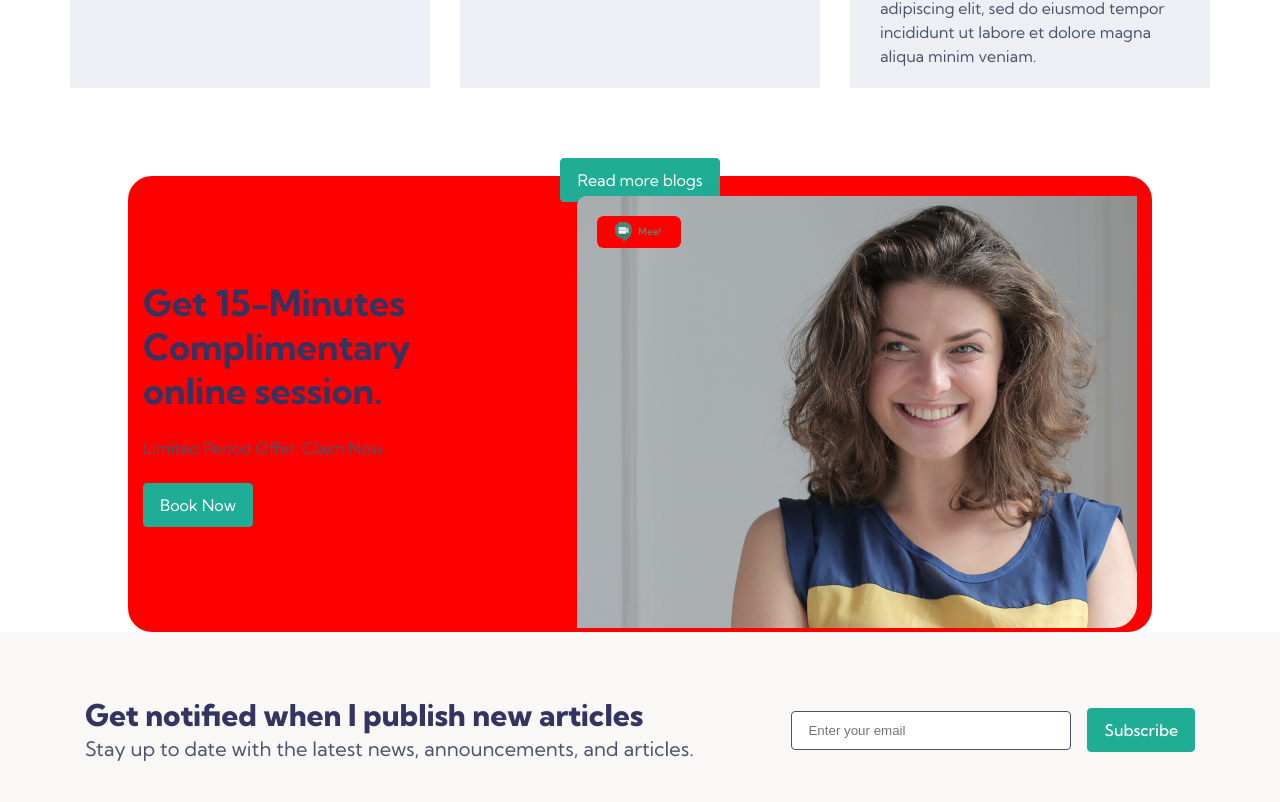
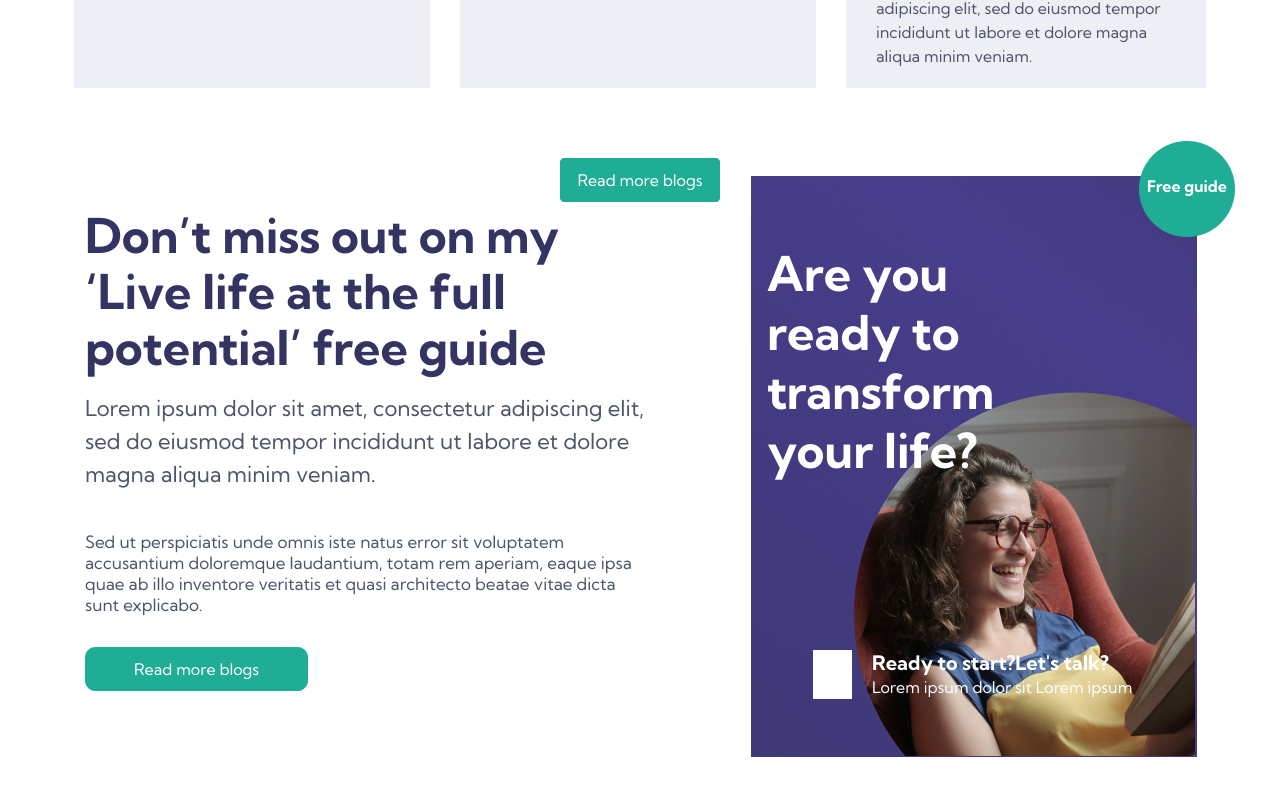
Before and after one commit to Musfiqua-haque/Happy-Coaching, a plain HTML site: page index.html in a window 1280 px wide. Shown: the part 1998-2800 px from the top of the page. Drawn offline with Linux system fonts and the light colour scheme.

Commit message:
guide section done

```diff
--- a/index.html
+++ b/index.html
@@ -139,7 +139,37 @@
        <!-- ----------Blog section End------------ --->
 
        <!-- ----------Free Guide section Start------------ --->
-
+        <section class="guide_section container">
+            <div class="guide_details">
+                <h2>Don’t miss out on my ‘Live life at the full potential’ free guide</h2>
+                <p class="p_1">Lorem ipsum dolor sit amet, consectetur adipiscing elit, sed do eiusmod tempor incididunt ut labore et dolore magna aliqua minim veniam.</p>
+                    <br><br>
+                    <p class="p_2">Sed ut perspiciatis unde omnis iste natus error sit voluptatem accusantium doloremque laudantium, totam rem aperiam, eaque ipsa quae ab illo inventore veritatis et quasi architecto beatae vitae dicta sunt explicabo. </p>
+                    <button class="btn_primary guide_btn">Read more blogs</button>
+            </div>
+            <div class="guide_image">
+                <div class="image_bg">
+                    <img src="images/guide_image_bg.png" alt="">
+                    <div class="guide_title">
+                        <h3>Are you ready to transform your life?</h3>
+                    </div>
+                    <div class="guide">
+                        <img src="images/guide_image.png" alt="">
+                    </div>
+                    <div class="guide_circle">
+                        <img src="images/guide_icon_bg.png" alt="">
+                        <div class="circle_heading"><b>Free guide</b></div>
+                    </div>
+                    <div class="guide_footer">
+                        <img src="images/guide_footer_icon.svg" alt="">
+                        <div class="guide_footer_desc">
+                            <h4>Ready to start?Let's talk?</h4>
+                            <p>Lorem ipsum dolor sit Lorem ipsum </p>
+                        </div>
+                    </div>
+                </div>
+            </div>
+        </section>
 
         <!-- ----------Free Guide section End------------>
 
--- a/style.css
+++ b/style.css
@@ -194,13 +194,100 @@ li{
         padding-right: .5rem;
     }
 
-    /* hero end */
+    /* intro end */
 
+    /* guide start */
+    .guide_section{
+        display: flex;
+        flex-direction: row;
+        justify-content: space-around;
+        gap: 50px;
+        margin-bottom: 5rem;
+    }
+    .guide_details{
+        width: 60%;
+        padding: 2rem 2rem 2rem 0;
+    }
+    .guide_details h2{
+        line-height: 56px;
+    }
+    .p_1{
+        font-size: 22px;
+        line-height: 33px;
+        padding: 1rem 1rem 0rem 0rem;
+    }
+    .p_2{
+        font-size: 17px;
+        line-height: 21px;
+        padding-right: 1rem;
+        padding-bottom: 2rem;
+    }
+    .guide_btn{
+        padding-left: 3rem;
+        padding-right: 3rem;
+        border-radius: 10px;
+    }
+    .guide_image{
+        width: 40%;
+    }
+    .image_bg{
+        position: relative;
+    }
+    .guide_title{
+        position: absolute;
+        top: 20px;
+        left: 0;
+        z-index: 1;
+    }
+    .guide_title h3{
+        padding: 3rem 7rem 1rem 1rem;
+        color: var(--white);
+    }
+
+    .guide{
+        position: absolute;
+        top: 216px;
+        left: 103px;
+    }
+    .guide_circle{
+        position: absolute;
+        top: -35px;
+        right: -40px;
+    }
+    .circle_heading{
+        position: absolute;
+        top: 35px;
+        left: 8px;
+        color: var(--white);
+    }
+    .guide_footer{
+        position: absolute;
+        bottom: 30px;
+        left: 30px;
+        display: flex;
+        flex-direction: row;
+        padding: 2rem;
+        gap: 20px;
+    }
+    .guide_footer img{
+        background-color: var(--white);
+        color: var(--dark_gray);
+    }
+    .guide_footer h4{
+        font-size: 20px;
+        color: var(--white);
+    }
+    .guide_footer p{
+        color: var(--white);
+
+    }
+
+
+    /* guide end */
 
     /* blog start */
     .blog_section{
         margin-top: 5rem;
-        width: 100%;
         height: 800px;
         text-align: center;
     }
```
Also changed, not shown: images/guide_footer_icon.svg (added), images/guide_icon_bg.png (added), images/guide_image.png (added), images/guide_image_bg.png (added).
